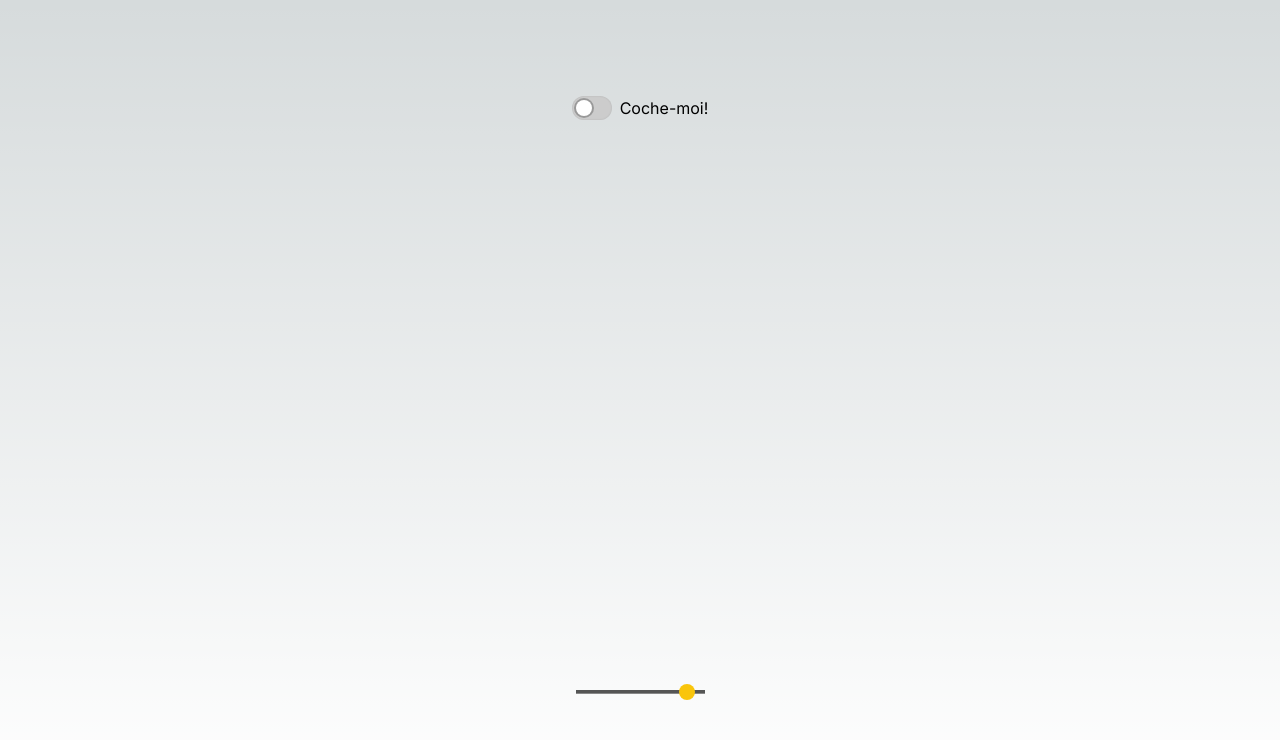
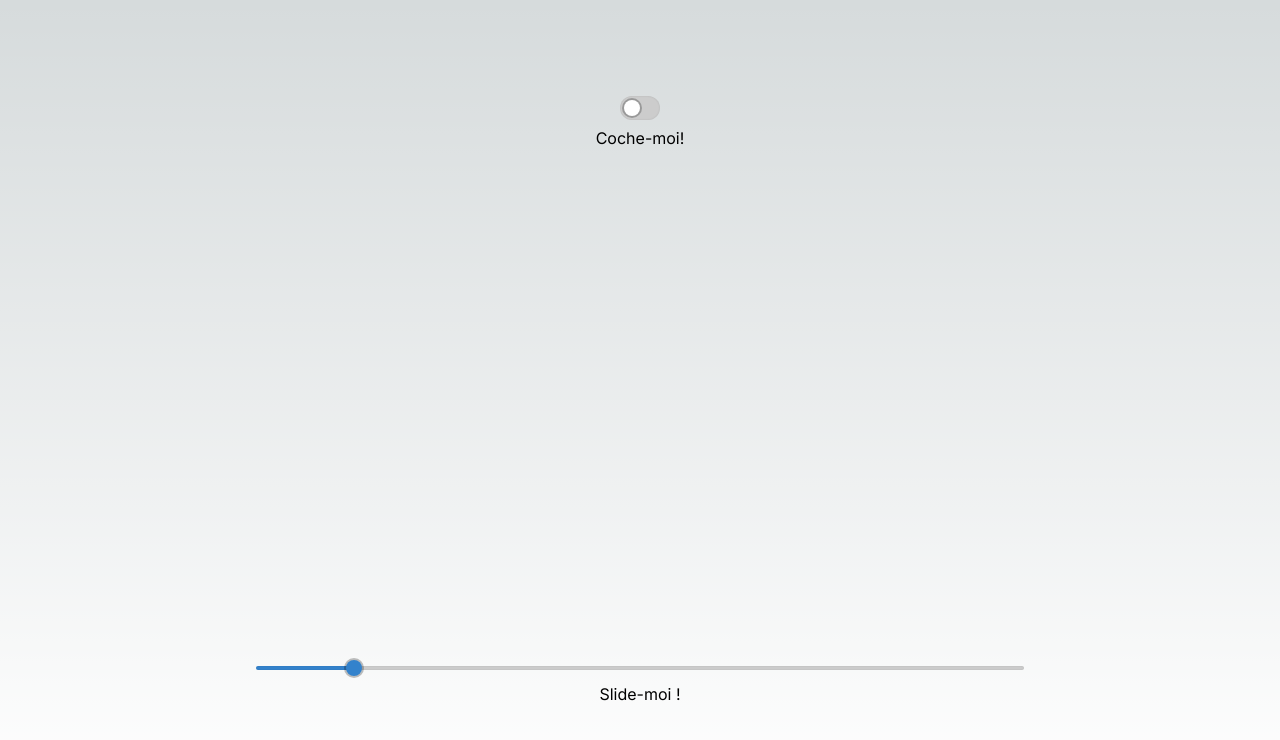
Before and after one commit to AlainGourves/nextjs-components, a Next.js app: page /about in a window 1280 px wide. Shown: the top 740 px of the page. Built offline with nearby package versions, Linux system fonts and the light colour scheme.

Commit message:
switch & slider ok

```diff
--- a/src/app/about/page.tsx
+++ b/src/app/about/page.tsx
@@ -2,38 +2,44 @@
 import styles from '../page.module.css'
 import Switch from '../components/switch/switch'
 import Slider from '../components/slider/slider';
-import { useState } from 'react';
+import { useState, useEffect } from 'react';
 
 export default function About() {
     const [checked, setChecked] = useState(false);
-    const [sliderValue, setSliderValue] = useState<number>()
+    const [sliderValue, setSliderValue] = useState(12)
 
     const handleCheck = () => {
         setChecked(!checked)
     };
 
     const handleSlider = (ev: any) => {
-        setSliderValue(parseInt(ev.target.value));
+        const newValue = parseInt(ev.target.value);
+        ev.target.style.setProperty('--slider-value', newValue);
+        setSliderValue(newValue);
     }
+
+    const pos = 'bottom';
 
     return (
         <main className={styles.main}>
             <div>
                 <Switch
                     id='1234'
+                    checked={checked}
+                    onChange={handleCheck}
                     label='Coche-moi!'
-                    checked={checked}
-                    disabled={false}
-                    onChange={handleCheck}
-                />
+                    labelPosition={pos}
+                    />
             </div>
-            <div>
+            <div className={styles['slider-container']}>
                 <Slider
                     id='3456'
                     min={0}
                     max={100}
-                    value={92}
+                    value={sliderValue}
                     onChange={handleSlider}
+                    label="Slide-moi !"
+                    labelPosition={pos}
                 />
             </div>
         </main>
--- a/src/app/components/slider/slider.module.scss
+++ b/src/app/components/slider/slider.module.scss
@@ -1,34 +1,80 @@
 // Slider -------------------------\
-$track-w: 100%;
-$track-h: 0.25em;
-$thumb-d: 1em;
-$track-c: #555;
-$progr-c: #f9c50b;
+// Width: slider takes 100% of his parent's width
+// --slider-value: must be updated by JS !!
 
 @mixin track() {
     box-sizing: border-box;
     border: none;
-    border-bottom: 1px solid rgb(255 255 255 / 30%);
-    width: $track-w;
-    height: $track-h;
-    background: $track-c;
-    background-image: linear-gradient(90deg, $progr-c, $progr-c);
-    background-size: calc(var(--time-slider__output, 0) * 1%) $track-h; // explicit height: bug in Safari otherwise
+    border-radius: calc(var(--track-height) / 2);
+    inline-size: 100%;
+    block-size: var(--track-height);
+    background: var(--track-inactive);
+    background-image: linear-gradient(90deg, var(--track-active), var(--track-active));
+    background-size: calc(var(--slider-value, 0) * 1%) var(--track-height); // explicit  height: bug in Safari otherwise
     background-repeat: repeat-y;
+    box-shadow: 0 0 calc(var(--track-height) / 2) rgba(0, 0, 0, .125) inset;
 }
 
 @mixin thumb() {
     box-sizing: border-box;
     border: none;
-    width: $thumb-d;
-    height: $thumb-d;
+    inline-size: var(--thumb-size);
+    block-size: var(--thumb-size);
     border-radius: 50%;
-    background: $progr-c;
+    background: var(--track-active);
+    box-shadow: 0 0 0 var(--highlight-size) var(--thumb-highlight);
+    transition: box-shadow var(--slider-anim-dur) var(--slider-anim-fn);
 }
 
 .slider {
+    --thumb-size: 1rem;
+    --track-height: calc(var(--thumb-size) / 4);
+    --highlight-size: calc(var(--thumb-size) / 8);
+
+    // ----------------------------- Colors
+    --clr: hsl(209 60% 50%); // Primary color (for reference)
+    --slider-h: 209;
+    --slider-s: 60%;
+    --slider-l: 50%;
+
+    --track-active: hsl(var(--slider-h) var(--slider-s) var(--slider-l));
+    --track-inactive: hsl(0 0% 80%);
+
+    --thumb-highlight: hsl(0 0% 0% / .25);
+
+    @media (prefers-color-scheme: dark) {
+        --track-active: hsl(var(--slider-h) var(--slider-s) calc(var(--slider-l) - 15%));
+        --track-inactive: hsl(0 0% 65%);
+
+        --thumb-highlight: hsl(0 0% 100% / .25);
+    }
+
+    // ----------------------------- Animation
+    --slider-anim-dur: .2s;
+    --slider-anim-fn: ease-out;
+
+    // ----------------------------- Layout
+    display: flex;
+    align-items: center;
+    justify-content: flex-end;
+    gap: .5rem; // distance between Swith & Label
+
+    &.label {
+        &-right {
+            flex-direction: row-reverse;
+        }
+
+        &-above {
+            flex-direction: column;
+        }
+
+        &-under {
+            flex-direction: column-reverse;
+        }
+    }
 
     & [type="range"] {
+
         &,
         &::-webkit-slider-thumb {
             appearance: none;
@@ -39,7 +85,7 @@ $progr-c: #f9c50b;
         margin: 0;
         padding: 0;
         width: 100%;
-        min-height: $thumb-d;
+        min-height: var(--thumb-size);
         background: transparent;
         font: inherit;
 
@@ -56,7 +102,7 @@ $progr-c: #f9c50b;
         }
 
         &::-webkit-slider-thumb {
-            margin-top: 0.5 * ($track-h - $thumb-d);
+            margin-top: calc((var(--track-height) - var(--thumb-size)) / 2);
             @include thumb;
         }
 
@@ -72,5 +118,10 @@ $progr-c: #f9c50b;
         &::-ms-tooltip {
             display: none;
         }
+
+        &:not(:disabled):hover {
+            --highlight-size: calc(var(--thumb-size) / 2);
+            cursor: pointer;
+        }
     }
 }
--- a/src/app/components/slider/slider.tsx
+++ b/src/app/components/slider/slider.tsx
@@ -3,12 +3,33 @@
 import sliderStyles from './slider.module.scss';
 
 export default function Slider(props: any) {
+    let labelPosition: string|undefined;
+    if (props.labelPosition) {
+        switch (props.labelPosition) {
+            case 'top':
+                labelPosition = 'label-above';
+                break;
+            case 'right':
+                labelPosition = 'label-right';
+                break;
+            case 'bottom':
+                labelPosition = 'label-under';
+                break;
+            default:
+                // 'left' is default position for the label
+                labelPosition = undefined;
+                break;
+        }
+    }
 
     return (
+        <>
             <label
                 htmlFor={props.id}
-            className={`${sliderStyles['slider']}`}
+                className={`${sliderStyles['slider']} ${labelPosition ? sliderStyles[labelPosition]:null}`}
+                style={{'--slider-value': `${props.value}`} as any}
             >
+                <span>{props.label}</span>
                 <input
                     type='range'
                     role='slider'
@@ -16,11 +37,11 @@ export default function Slider(props: any) {
                     aria-disabled={props.disabled}
                     min={props.min}
                     max={props.max}
-                value={props.value}
+                    defaultValue={props.value}
                     onChange={(props.onChange) ? props.onChange : null}
                 />
                 <output>{props.output}</output>
-                <span>{props.label}</span>
             </label>
+        </>
     )
 }
--- a/src/app/components/switch/switch.module.scss
+++ b/src/app/components/switch/switch.module.scss
@@ -1,4 +1,9 @@
 .switch {
+    /*
+    Track is made with the `input[type="checkbox"]`
+    Thumb with the `:before`
+    */
+
     // ----------------------------- Dimensions
     --thumb-size: 1rem;
     --track-size: calc(var(--thumb-size) * 2);
@@ -6,16 +11,16 @@
     --highlight-size: calc(var(--track-padding) / 2);
 
     // ----------------------------- Colors
-    --clr: hsl(209 60% 50%);// Primary color
+    --clr: hsl(209 60% 50%); // Primary color
     --switch-h: 209;
     --switch-s: 60%;
     --switch-l: 50%;
 
-    --thumb: hsl(0, 0%, 100%);
-    --thumb-highlight: hsla(0, 0%, 0%, .25);
+    --thumb: hsl(0 0% 100%);
+    --thumb-highlight: hsl(0 0% 0% / .25);
 
     --track-active: hsl(var(--switch-h) var(--switch-s) var(--switch-l));
-    --track-inactive: hsl(80, 0%, 80%);
+    --track-inactive: hsl(0 0% 80%);
 
     --thumb-color: var(--thumb);
     --thumb-color-highlight: var(--thumb-highlight);
@@ -23,11 +28,11 @@
     --track-color-inactive: var(--track-inactive);
 
     @media (prefers-color-scheme: dark) {
-        --thumb: hsl(0, 0%, 10%);
-        --thumb-highlight: hsla(0, 0%, 100%, .25);
+        --thumb: hsl(0 0% 10%);
+        --thumb-highlight: hsl(0 0% 100% / .25);
 
         --track-active: hsl(var(--switch-h) var(--switch-s) calc(var(--switch-l) - 15%));
-        --track-inactive: hsl(80, 0%, 35%);
+        --track-inactive: hsl(0 0% 35%);
     }
 
     // ----------------------------- Animation
@@ -54,6 +59,7 @@
         }
     }
 
+    // TRACK -------
     &>[type="checkbox"] {
         --thumb-position: 0%;
 
@@ -68,7 +74,7 @@
         box-sizing: content-box;
 
         background-color: var(--track-color-inactive);
-        box-shadow: 0 0 calc(var(--track-padding) / 2) rgba(0, 0, 0, .125) inset;
+        box-shadow: 0 0 var(--highlight-size) rgba(0, 0, 0, .125) inset;
 
         flex-shrink: 0; // flex item can't shrink, space is preserved for the switch
         display: grid;
@@ -77,8 +83,8 @@
 
         transition: background-color var(--switch-anim-dur) linear;
 
+        // THUMB -------
         &::before {
-            // Thumb
             content: '';
             grid-area: track;
             inline-size: var(--thumb-size);
@@ -104,10 +110,10 @@
             cursor: not-allowed;
 
             &::before {
-                box-shadow: 0 0 0 var(--highlight-size) hsla(0, 0%, 100%, .5) inset;
+                box-shadow: 0 0 0 var(--highlight-size) hsl(0 0% 100% / .5) inset;
 
                 @media (prefers-color-scheme: dark) {
-                    box-shadow: 0 0 0 var(--highlight-size) hsla(0, 0%, 0%, .5) inset;
+                    box-shadow: 0 0 0 var(--highlight-size) hsl(0 0% 0% / .5) inset;
 
                 }
             }
--- a/src/app/components/switch/switch.tsx
+++ b/src/app/components/switch/switch.tsx
@@ -2,18 +2,37 @@
 import switchStyles from './switch.module.scss';
 
 export default function Switch(props: any) {
+    let labelPosition: string|undefined;
+    if (props.labelPosition) {
+        switch (props.labelPosition) {
+            case 'top':
+                labelPosition = 'label-above';
+                break;
+            case 'right':
+                labelPosition = 'label-right';
+                break;
+            case 'bottom':
+                labelPosition = 'label-under';
+                break;
+            default:
+                // 'left' is default position for the label
+                labelPosition = undefined;
+                break;
+        }
+    }
 
     return (
         <label
             htmlFor={props.id}
-            className={`${switchStyles.switch} ${switchStyles['label-right']}`}
+            className={`${switchStyles.switch} ${labelPosition ? switchStyles[labelPosition]:null}`}
         >
             <span>{props.label}</span>
             <input
                 type='checkbox'
                 role='switch'
                 id={props.id}
-                aria-disabled={props.disabled}
+                disabled={(props.disabled) ? props.disabled : false}
+                aria-disabled={(props.disabled) ? props.disabled : false}
                 checked={props.checked}
                 onChange={(props.onChange) ? props.onChange : null}
             />
--- a/src/app/page.module.css
+++ b/src/app/page.module.css
@@ -227,3 +227,10 @@
     transform: rotate(0deg);
   }
 }
+
+
+/*       MES TRUCS          */
+.slider-container{
+  width: 60dvw;
+  min-width: 36rem;
+}
```
Lines whose indentation alone changed are shown as unchanged.
